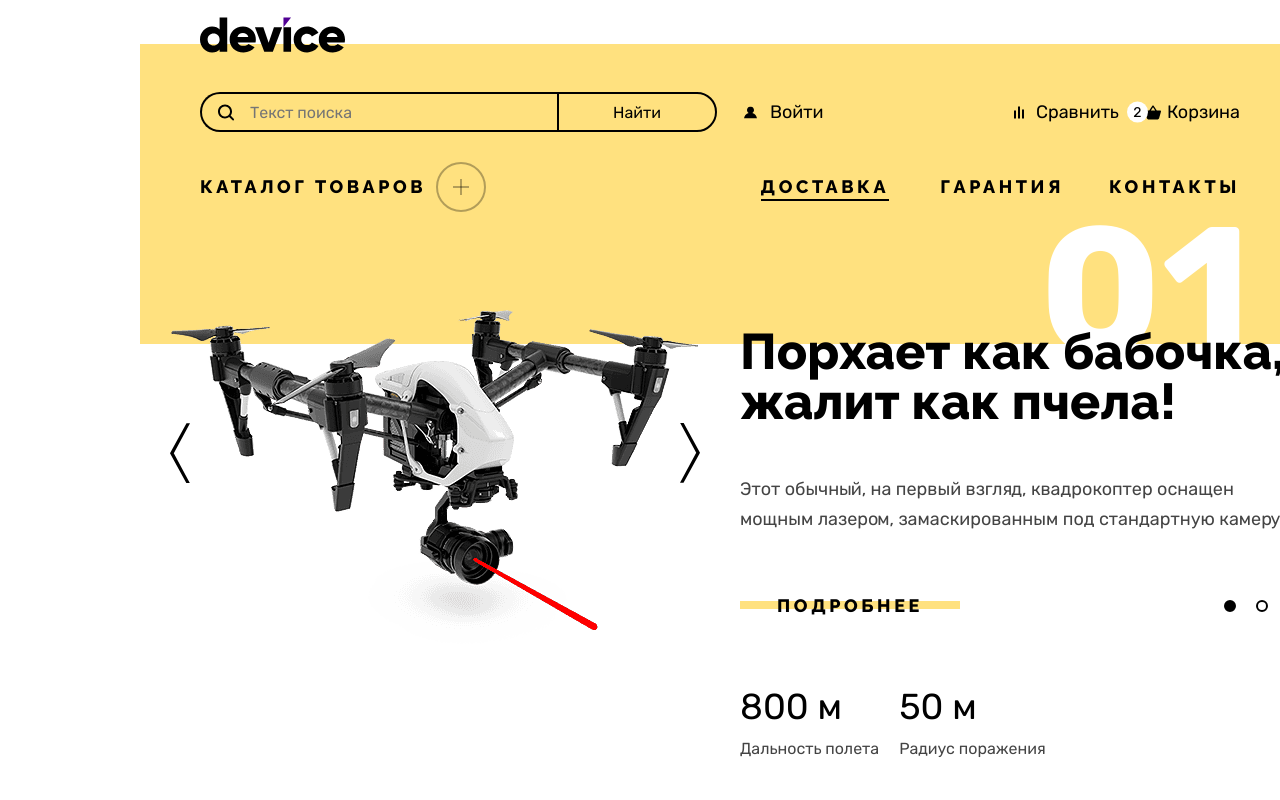
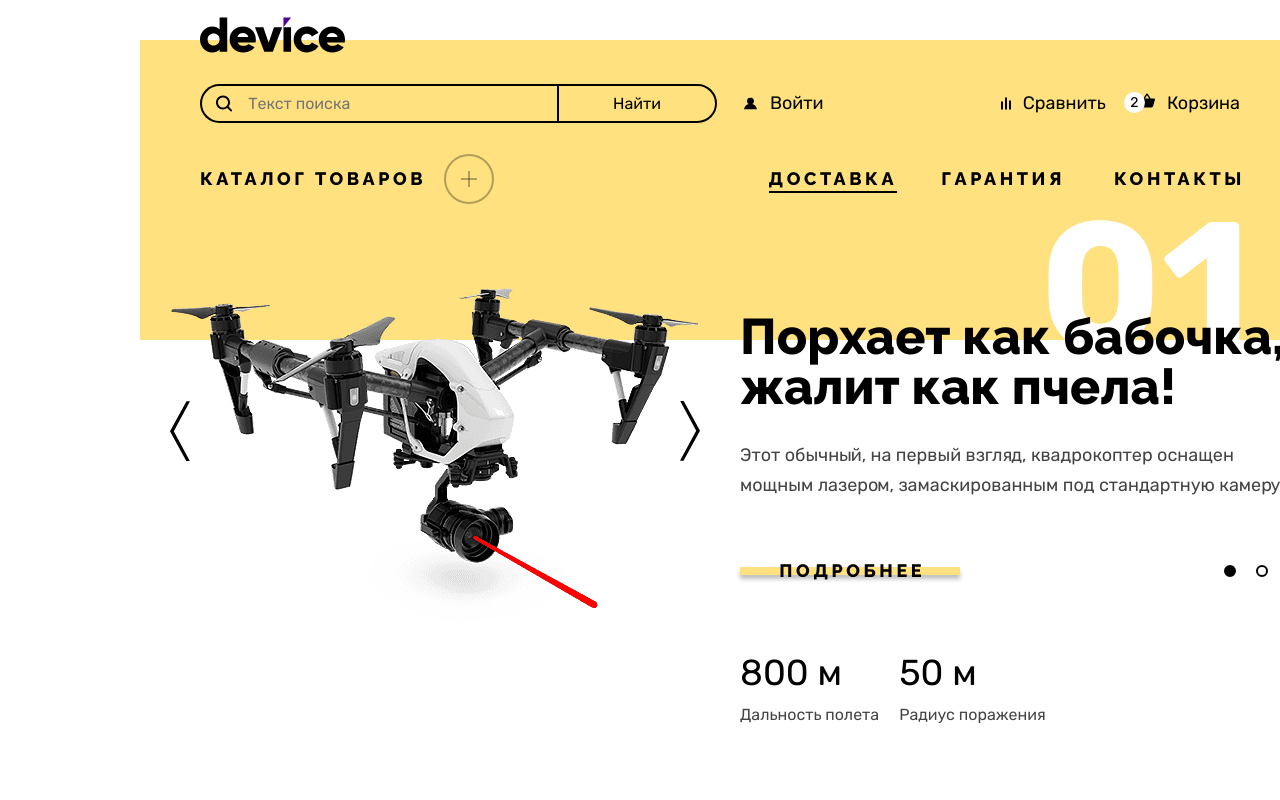
Before and after one commit to SJ23y/Device, a plain HTML site: page index.html in a window 1280 px wide. Shown: the top 800 px of the page. Drawn offline with Linux system fonts and the light colour scheme.

Commit message:
fix: fixed pp inconsistencies for header and promo of index page

```diff
--- a/css/style.css
+++ b/css/style.css
@@ -40,7 +40,7 @@
 .body {
   padding: 0;
   margin: 0 auto;
-  padding-top: 17px;
+  padding-top: 13px;
   display: flex;
   flex-direction: column;
   justify-content: start;
@@ -101,6 +101,7 @@
   background-color: #ffe17f;
   content: "";
   z-index: -1;
+  box-shadow: 0 4px 4px 0 rgba(0, 0, 0, 0.25);
 }
 
 .button:hover {
@@ -180,7 +181,7 @@
   width: 1040px;
   min-height: 175px;
   display: grid;
-  row-gap: 30px;
+  row-gap: 21.3px;
   color: #000000;
 }
 
@@ -197,6 +198,7 @@
 
 .page-header-logo {
   justify-self: start;
+  margin-top: 4.2px;
 }
 
 .page-header-logo:hover {
@@ -233,7 +235,7 @@
   position: relative;
   display: flex;
   width: 517px;
-  height: 40px;
+  height: 39px;
   font-size: 16px;
   line-height: 20px;
 }
@@ -241,18 +243,19 @@
 .search-input {
   position: relative;
   flex-grow: 1;
-  padding-left: 48px;
+  padding-left: 46.3px;
   padding-right: 10px;
-  border: 2px solid #000000;
+  border: 2.5px solid #000000;
   border-right-width: 0;
   border-radius: 50px 0 0 50px;
   font-size: inherit;
   font-family: inherit;
+  line-height: 16px;
   color: inherit;
   background-color: transparent;
   background-image: url("../img/search.svg");
   background-repeat: no-repeat;
-  background-position: top 50% left 16px;
+  background-position: top 50% left 14px;
 }
 
 .search-input:disabled,
@@ -282,9 +285,9 @@
   justify-content: center;
   align-items: center;
   width: 160px;
-  min-height: 40px;
+  min-height: 39px;
   background-color: transparent;
-  border: 2px solid #000000;
+  border: 2.5px solid #000000;
   border-radius: 0 50px 50px 0;
   font-size: inherit;
   font-family: inherit;
@@ -363,6 +366,7 @@
 
 .compare-button {
   background-image: url("../img/comparison.svg");
+  margin-right: 13.2px;
 }
 
 .cart-button {
@@ -370,19 +374,18 @@
   margin-left: 8px;
   border: none;
   background-image: url("../img/cart.svg");
-  background-position: top 50% left 18px;
+  background-position: top 10px left 12px;
 }
 
 .cart-count {
   position: absolute;
-  top: 50%;
-  left: 0;
+  top: 9px;
+  left: -3px;
   display: flex;
   justify-content: center;
   align-items: center;
   min-width: 21px;
   min-height: 21px;
-  transform: translateY(-50%);
   background-color: #ffffff;
   border-radius: 50%;
   font-size: 14px;
@@ -397,6 +400,7 @@
   flex-direction: row;
   justify-content: end;
   align-items: center;
+  padding-top: 9px;
   font-family: "Raleway", "Arial", sans-serif;
   line-height: normal;
   font-weight: 800;
@@ -411,7 +415,7 @@
   border: none;
   background-color: transparent;
   line-height: 50px;
-  padding-right: 60px;
+  padding-right: 67.5px;
   font-size: inherit;
   font-family: inherit;
   color: inherit;
@@ -427,7 +431,7 @@
   width: 50px;
   height: 50px;
   transform: translateY(-50%);
-  border: 2px solid rgba(0, 0, 0, 0.3);
+  border: 2.5px solid rgba(0, 0, 0, 0.3);
   border-radius: 50%;
 }
 
@@ -542,14 +546,19 @@
   justify-content: end;
   align-items: center;
   margin-left: auto;
+  margin-right: -5px;
 }
 
 .service-link {
   position: relative;
   text-decoration: none;
   line-height: 50px;
-  margin-left: 45px;
+  margin-left: 38px;
   color: inherit;
+}
+
+.header-service-item:last-child .service-link {
+  margin-left: 49px;
 }
 
 .service-link.active::after,
@@ -584,6 +593,7 @@
 .service-link:focus,
 .sub-catalog-link:focus {
   outline: 2px solid #af4fff;
+  outline-offset: 2px;
 }
 
 .service-link:active,
@@ -597,8 +607,7 @@
 .promo {
   position: relative;
   width: 1160px;
-  margin: 0 auto;
-  margin-bottom: 70px;
+  margin: -14px auto 70px;
 }
 
 .promo-slider-list {
@@ -619,7 +628,7 @@
 
 .slider-info {
   position: relative;
-  padding: 115px 0 38px 40px;
+  padding: 122px 0 38px 40px;
   display: flex;
   width: 600px;
   flex-direction: column;
@@ -628,7 +637,7 @@
 
 .slide-number {
   position: absolute;
-  top: 12px;
+  top: 30px;
   right: 49px;
   min-height: 135px;
   display: flex;
@@ -650,7 +659,7 @@
   line-height: 50px;
   font-weight: 800;
   color: #000000;
-  margin-bottom: 29px;
+  margin-bottom: 10px;
 }
 
 .slide-description {
@@ -661,6 +670,7 @@
   width: 220px;
   min-height: 40px;
   margin-bottom: 49px;
+  padding-left: 4.5px;
 }
 
 .slide-features {
@@ -719,7 +729,7 @@
 
 .slider-bullets {
   position: absolute;
-  top: 377px;
+  top: 364px;
   right: 0;
   display: flex;
   justify-content: end;
--- a/index.html
+++ b/index.html
@@ -79,13 +79,13 @@
                  </li>
             </ul>
             <ul class="header-services-list">
-              <li>
+              <li class="header-service-item">
                 <a class="service-link active" href="#">Доставка</a>
               </li>
-              <li>
+              <li class="header-service-item">
                 <a class="service-link" href="#">Гарантия</a>
               </li>
-              <li>
+              <li class="header-service-item">
                 <a class="service-link" href="#">Контакты</a>
               </li>
             </ul>
```
Also changed, not shown: img/pp/catalog.png (added), img/pp/index + cart.png (added), img/pp/index + modal.png (added), img/pp/index + sub catalog.png (added), img/pp/index.png (added).
